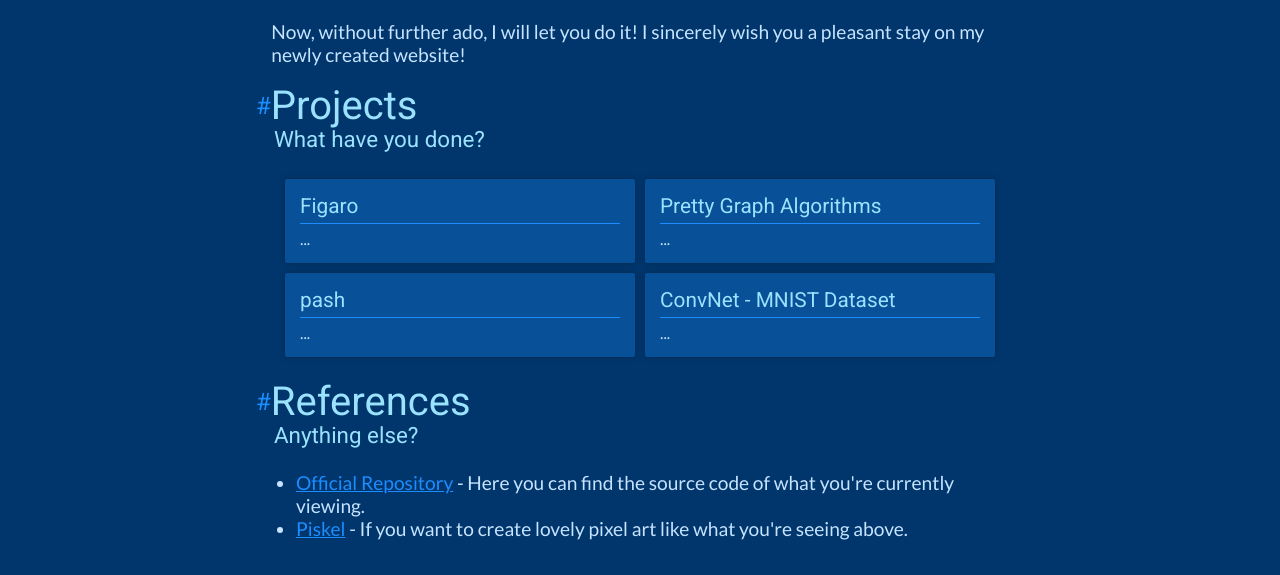
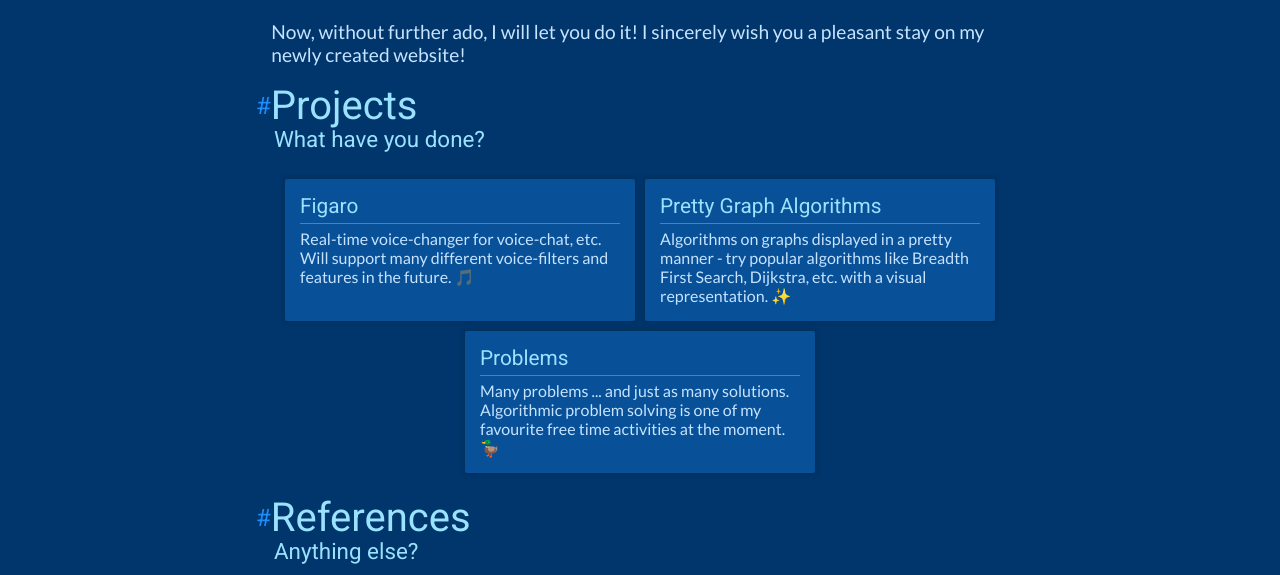
Before and after one commit to MattMoony/MattMoony.github.io, a Gatsby site: page / in a window 1280 px wide. Shown: the part 1377-1952 px from the top of the page. Built offline with nearby package versions, Linux system fonts and the light colour scheme; Gatsby itself is replaced by a stand-in of ours; a web font is replaced by a local one.

Commit message:
🚧 started integrating projects

```diff
--- a/gatsby-config.js
+++ b/gatsby-config.js
@@ -9,10 +9,18 @@ module.exports = {
         path: path.join(__dirname, `src`, `images`),
       },
     },
+    {
+      resolve: `gatsby-source-filesystem`,
+      options: {
+        name: `projects`,
+        path: path.join(__dirname, `src`, `projects`),
+      },
+    },
     `gatsby-plugin-typescript`,
     `gatsby-plugin-sass`,
     `gatsby-plugin-sharp`,
     `gatsby-transformer-sharp`,
+    `gatsby-transformer-remark`,
     `gatsby-plugin-react-helmet`,
   ],
 };
--- a/package.json
+++ b/package.json
@@ -16,6 +16,7 @@
     "gatsby-plugin-sharp": "^2.6.19",
     "gatsby-plugin-typescript": "^2.4.15",
     "gatsby-source-filesystem": "^2.3.19",
+    "gatsby-transformer-remark": "^2.8.25",
     "gatsby-transformer-sharp": "^2.5.11",
     "node-sass": "^4.14.1",
     "prop-types": "^15.7.2",
--- a/src/pages/index.module.scss
+++ b/src/pages/index.module.scss
@@ -6,7 +6,7 @@ $darkestColor: #062a4e;
 .projectWrapper {
     display: flex;
     justify-content: center;
-    align-items: center;
+    align-items: stretch;
     flex-wrap: wrap;
 
     .project {
@@ -26,6 +26,7 @@ $darkestColor: #062a4e;
             margin: 0;
             font-size: 1.3em;
             padding-bottom: 5px;
+            margin-bottom: 5px;
             border-bottom: 1.5px solid $brightColor;
         }
 
--- a/src/pages/index.tsx
+++ b/src/pages/index.tsx
@@ -3,8 +3,10 @@ import MainHeader from '../components/MainHeader';
 import Footer from '../components/Footer';
 
 import style from './index.module.scss';
+import { graphql, StaticQuery } from 'gatsby';
 
-export default function Index () {
+export default class Index extends React.Component {
+  public render (): React.ReactElement {
     return (
       <>
         <MainHeader>
@@ -21,22 +23,27 @@ export default function Index () {
           <h1>Projects</h1>
           <h3>What have you done?</h3>
           <div className={style.projectWrapper}>
-          <div className={style.project}>
-            <h2>Figaro</h2>
-            <p>...</p>
+            <StaticQuery
+              query={graphql`
+              {
+                allMarkdownRemark {
+                  nodes {
+                    frontmatter {
+                      title
+                      slug
+                      desc
+                    }
+                  }
+                }
+              }
+              `}
+              render={data => data.allMarkdownRemark.nodes.map(f => (
+                <div className={style.project} key={f.frontmatter.slug}>
+                  <h2>{f.frontmatter.title}</h2>
+                  <p>{f.frontmatter.desc}</p>
                 </div>
-          <div className={style.project}>
-            <h2>Pretty Graph Algorithms</h2>
-            <p>...</p>
-          </div>
-          <div className={style.project}>
-            <h2>pash</h2>
-            <p>...</p>
-          </div>
-          <div className={style.project}>
-            <h2>ConvNet - MNIST Dataset</h2>
-            <p>...</p>
-          </div>
+              ))}
+            />
           </div>
           <h1>References</h1>
           <h3>Anything else?</h3>
@@ -49,3 +56,4 @@ export default function Index () {
       </>
     );
   }
+}
--- /dev/null
+++ b/src/projects/figaro.md
@@ -0,0 +1,13 @@
+---
+slug: "/projects/figaro"
+date: "2020-07-18"
+title: "Figaro"
+desc: "Real-time voice-changer for voice-chat, etc. Will support many different voice-filters and features in the future. 🎵"
+ref: "MattMoony/figaro"
+---
+
+<h1 align="center">Figaro</h1>
+
+## About
+
+Real-time open-source voice modification program. Can be useful for many things, especially when used in combination with virtual sound i/o devices.
--- /dev/null
+++ b/src/projects/pretty-graph-algorithms.md
@@ -0,0 +1,13 @@
+---
+slug: "/projects/pretty-graph-algorithms"
+date: "2020-07-18"
+title: "Pretty Graph Algorithms"
+desc: "Algorithms on graphs displayed in a pretty manner - try popular algorithms like Breadth First Search, Dijkstra, etc. with a visual representation. ✨"
+ref: "MattMoony/pretty-graph-algorithms"
+---
+
+# Pretty Graph Algorithms
+
+## About
+
+A small project to give nice visual representations of several popular/efficient algorithms on graphs. I enjoy looking at it just as much as I do. (Also, it was nice to brush up on my TypeScript, npm, webpack, etc. skills ^^).
--- /dev/null
+++ b/src/projects/problems.md
@@ -0,0 +1,15 @@
+---
+slug: "/projects/problems"
+date: "2020-07-18"
+title: "Problems"
+desc: "Many problems ... and just as many solutions. Algorithmic problem solving is one of my favourite free time activities at the moment. 🦆"
+ref: "MattMoony/problems"
+---
+
+# Problems
+
+## About
+
+One can only get better by practicing - and that's what this repository is about. It contains problems (and their solutions) in C++. I do this in order to improve both my C++ and problem solving / alogrithmic skills.
+
+In a best-case scenario, I will add a new problem and its solution everyday, but since I'm currently attending college that seems a little unlikely.
```
Also changed, not shown: 1 other file. Lines whose indentation alone changed are shown as unchanged.
